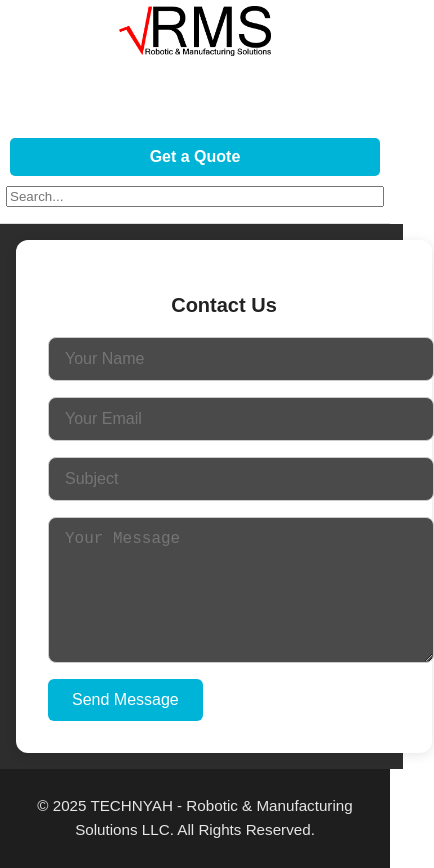
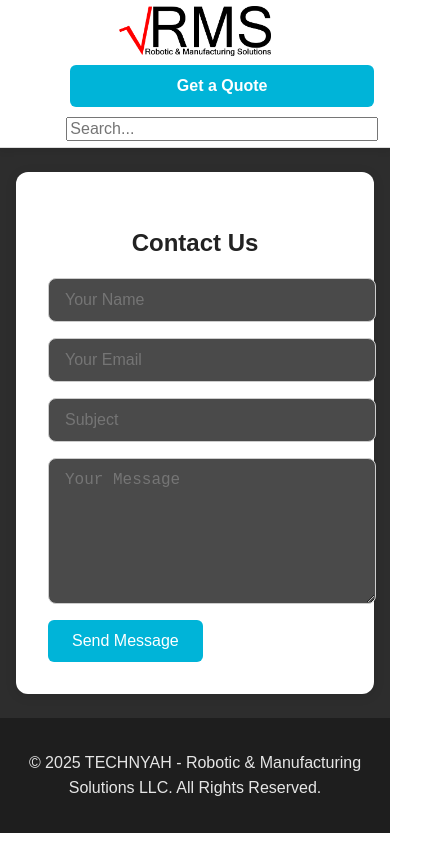
Before and after one commit to mo-hadid/mawqe3-rms, a plain HTML site: page contact.html in a window 390 px wide. Shown: the whole page, 434 px wide, since content can reach past the window. After the commit the page ends 844 px from the top, so only its background shows below. Drawn offline with Linux system fonts and the light colour scheme.

Commit message:
Update styles.css
mobile 2

```diff
--- a/styles.css
+++ b/styles.css
@@ -333,153 +333,122 @@ body {
 
 /* ─── Mobile-Responsive Enhancements ───────────────────────────── */
 
+/* ─── Siemens-Style Mobile Layout Enhancements ───────────── */
+
 @media (max-width: 768px) {
-  .nav-container {
-    flex-direction: column;
-    align-items: flex-start;
-    padding: 10px;
+  /* Sticky Header */
+  .site-header {
+    position: sticky;
+    top: 0;
+    background-color: #fff;
+    z-index: 1000;
+    box-shadow: 0 2px 8px rgba(0,0,0,0.1);
   }
 
-  .header-actions {
-    width: 100%;
-    flex-direction: column;
-    gap: 10px;
-    margin-top: 10px;
+  .center-logo img {
+    height: 50px;
   }
 
-  .search-bar,
-  .quote-btn {
+  /* Hamburger Navigation */
+  .nav-links {
+    position: fixed;
+    top: 64px;
+    left: 0;
+    right: 0;
     width: 100%;
-    max-width: 100%;
-  }
-
-  .nav-links {
+    background: #ffffff;
     display: none;
     flex-direction: column;
-    align-items: flex-start;
-    background-color: #fff;
-    padding: 10px;
-    width: 100%;
-    position: absolute;
-    top: 60px;
-    left: 0;
-    z-index: 999;
-    box-shadow: 0 5px 10px rgba(0,0,0,0.2);
+    padding: 1rem 0;
+    box-shadow: 0 4px 6px rgba(0, 0, 0, 0.1);
   }
 
   .nav-links.active {
     display: flex;
   }
 
-  .nav-links li {
+  .nav-links a {
+    padding: 1rem 1.5rem;
+    font-size: 1.1rem;
+    font-weight: 600;
+    color: #111;
+    border-top: 1px solid #eee;
     width: 100%;
-  }
-
-  .nav-links a {
-    width: 100%;
-    padding: 12px 10px;
-    display: block;
-    color: #0077B6;
+    box-sizing: border-box;
   }
 
   .hamburger-menu {
     display: block;
+    font-size: 26px;
+    padding: 0.5rem;
+    cursor: pointer;
   }
 
-  .section, .careers-container, .quote-form-container, .contact-container {
-    padding: 1rem;
-    margin: 0 auto;
-    width: 95%;
+  .header-actions {
+    flex-direction: column;
+    width: 100%;
+    padding: 0 1rem;
+    gap: 10px;
   }
 
-  .products-grid, .services-grid {
-    flex-direction: column;
-    gap: 1rem;
+  .quote-btn,
+  .search-bar {
+    width: 100%;
+    font-size: 1rem;
   }
 
-  .product, .service, .service-card {
-    width: 100% !important;
+  /* Section & Grid Layout */
+  .section,
+  .careers-container,
+  .quote-form-container,
+  .contact-container,
+  .product,
+  .service,
+  .service-card {
+    width: 100%;
     max-width: 100%;
+    padding: 1.5rem 1rem;
+    box-sizing: border-box;
   }
 
-  .team-grid {
+  .products-grid,
+  .services-grid,
+  .team-grid,
+  .partners-row {
     flex-direction: column;
     align-items: center;
+    gap: 1.5rem;
   }
 
-  .team-member {
-    width: 100%;
+  /* Typography */
+  h1 {
+    font-size: 1.8rem;
+    line-height: 1.3;
   }
 
-  .hero-section {
-    height: auto;
-    padding: 2rem 1rem;
-    text-align: center;
+  h2 {
+    font-size: 1.5rem;
+    margin-bottom: 1rem;
   }
 
-  .hero-content {
-    position: relative;
-    top: auto;
-    transform: none;
+  p {
+    font-size: 1rem;
+    line-height: 1.6;
   }
 
-  .slideshow img {
-    height: 240px;
-    object-fit: cover;
-  }
-
-  .contact-form input,
-  .contact-form textarea,
-  .apply-form input,
-  .apply-form textarea,
-  .apply-form button {
-    width: 100%;
-  }
-
-  .file-preview {
-    word-wrap: break-word;
+  .cta-btn,
+  .quote-btn {
+    font-size: 1rem;
+    padding: 0.75rem;
+    border-radius: 6px;
   }
 
   .footer {
+    text-align: center;
     font-size: 0.9rem;
-    padding: 10px;
-  }
-
-  .suggestions-dropdown {
-    width: 100%;
+    padding: 1rem;
   }
 }
 
-@media (max-width: 480px) {
-  .site-header .center-logo img {
-    height: 50px;
-  }
-
-  h1, h2, h3 {
-    font-size: 1.25rem;
-  }
-
-  p {
-    font-size: 0.95rem;
-  }
-
-  .hero-content h1 {
-    font-size: 1.3rem;
-  }
-
-  .apply-form input,
-  .apply-form textarea,
-  .apply-form button,
-  .contact-form input,
-  .contact-form textarea {
-    font-size: 0.95rem;
-    padding: 0.6rem;
-  }
-
-  .quote-btn,
-  .cta-btn {
-    font-size: 1rem;
-  }
-}
 
 /* ─────────────────────────────────────────────────────────────── */
```
